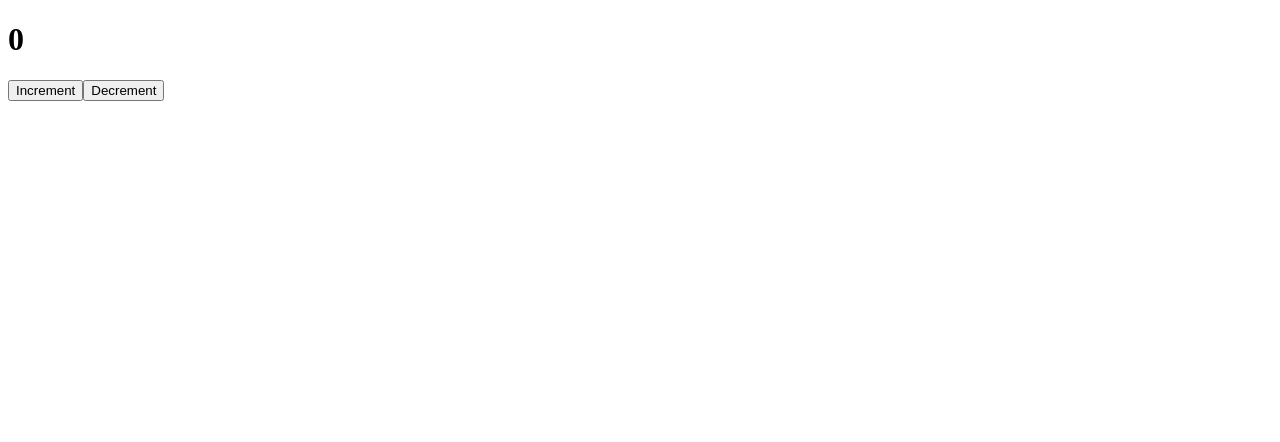
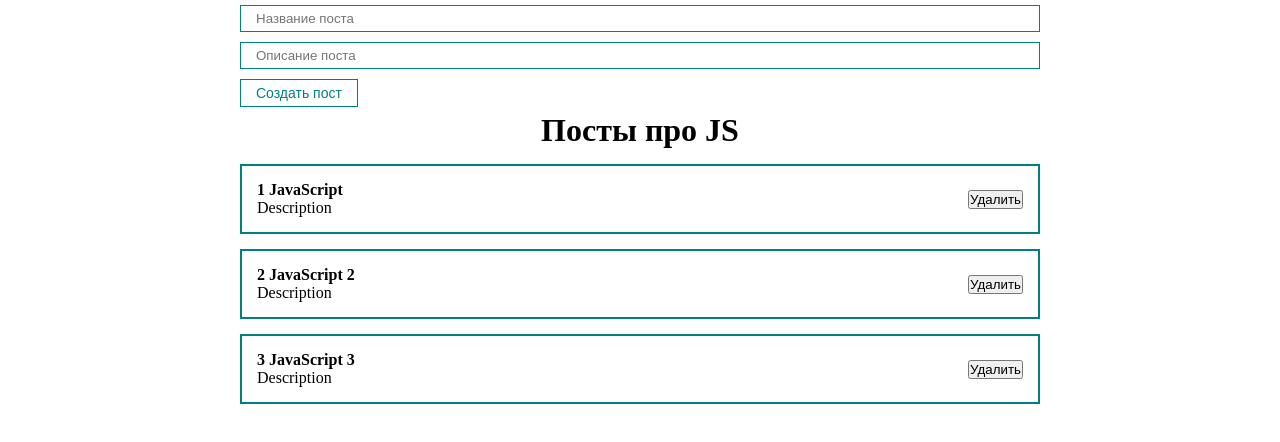
Before and after one commit to mdlufy/react-blog, a React (Create React App) app: page / in a window 1280 px wide. Shown: the top 442 px of the page. Built offline with nearby package versions, Linux system fonts and the light colour scheme.

Commit message:
get data using controlled input

```diff
--- a/src/App.js
+++ b/src/App.js
@@ -1,15 +1,41 @@
-import React, { useState } from 'react';
-import ClassCounter from './components/ClassCounter';
-import Counter from './components/Counter';
+import React, { useState } from "react";
+import ClassCounter from "./components/ClassCounter";
+import Counter from "./components/Counter";
+import PostItem from "./components/PostItem";
+import PostList from "./components/PostList";
+import MyButton from "./components/UI/button/MyButton";
+import MyInput from "./components/UI/input/MyInput";
+import "./styles/App.css";
 
 function App() {
-    const [value, setValue] = useState('ТЕКСТ В ИНПУТЕ');
+    const [posts, setPosts] = useState([
+        { id: 1, title: "JavaScript", body: "Description" },
+        { id: 2, title: "JavaScript 2", body: "Description" },
+        { id: 3, title: "JavaScript 3", body: "Description" },
+    ]);
+    const [title, setTitle] = useState('');
 
-  return (
-    <div className="App">
-        <ClassCounter/>
-    </div>
-  );
+    function addNewPost(e) {
+        e.preventDefault();
+        console.log(title);
+    }
+
+    return (
+        <div className="App">
+            <form>
+                {/*Управляемый компонент*/}
+                <MyInput
+                    value={title}
+                    onChange={e => setTitle(e.target.value)}
+                    type="text"
+                    placeholder="Название поста"
+                />
+                <MyInput type="text" placeholder="Описание поста" />
+                <MyButton onClick={addNewPost}>Создать пост</MyButton>
+            </form>
+            <PostList posts={posts} title="Посты про JS" />
+        </div>
+    );
 }
 
 export default App;
--- a/src/components/ClassCounter.jsx
+++ b/src/components/ClassCounter.jsx
@@ -1,33 +1,31 @@
 import React from "react";
 
 class ClassCounter extends React.Component {
-
     constructor(props) {
         super(props);
         this.state = {
-            count: 0
-        }
+            count: 0,
+        };
         this.increment = this.increment.bind(this);
         this.decrement = this.decrement.bind(this);
     }
 
     increment() {
-        this.setState({count: this.state.count + 1})
+        this.setState({ count: this.state.count + 1 });
     }
 
     decrement() {
-        this.setState({count: this.state.count - 1})
+        this.setState({ count: this.state.count - 1 });
     }
 
     render() {
         return (
-        <div>
-            <h1>{this.state.count}</h1>
-            <button onClick={this.increment}>Increment</button>
-            <button onClick={this.decrement}>Decrement</button>
-
-        </div>
-        )
+            <div>
+                <h1>{this.state.count}</h1>
+                <button onClick={this.increment}>Increment</button>
+                <button onClick={this.decrement}>Decrement</button>
+            </div>
+        );
     }
 }
 
--- /dev/null
+++ b/src/components/PostItem.jsx
@@ -0,0 +1,19 @@
+import React from "react";
+
+const PostItem = (props) => {
+    return (
+        <div className="post">
+            <div className="post__content">
+                <strong>
+                    {props.post.id} {props.post.title}
+                </strong>
+                <div>{props.post.body}</div>
+            </div>
+            <div className="post__btns">
+                <button>Удалить</button>
+            </div>
+        </div>
+    );
+};
+
+export default PostItem;
--- /dev/null
+++ b/src/components/PostList.jsx
@@ -0,0 +1,15 @@
+import React from "react";
+import PostItem from "./PostItem";
+
+const PostList = ({ posts, title }) => {
+    return (
+        <div>
+            <h1 style={{ textAlign: "center" }}>{title}</h1>
+            {posts.map((post) => (
+                <PostItem post={post} key={post.id} />
+            ))}
+        </div>
+    );
+};
+
+export default PostList;
--- /dev/null
+++ b/src/components/UI/button/MyButton.jsx
@@ -0,0 +1,12 @@
+import React from 'react';
+import classes from './MyButton.module.css';
+
+const MyButton = ({children, ...props}) => {
+    return (
+        <button {...props} className={classes.myBtn}>
+            {children}
+        </button>
+    );
+};
+
+export default MyButton;
--- /dev/null
+++ b/src/components/UI/button/MyButton.module.css
@@ -0,0 +1,9 @@
+.myBtn {
+    padding: 5px 15px;
+    margin: 5px 0;
+    color: teal;
+    font-size: 14px;
+    background: transparent;
+    border: 1px solid teal;
+    cursor: pointer;
+}
--- /dev/null
+++ b/src/components/UI/input/MyInput.jsx
@@ -0,0 +1,10 @@
+import React from 'react';
+import classes from './MyInput.module.css';
+
+const MyInput = (props) => {
+    return (
+        <input className={classes.myInput} {...props} />
+    );
+};
+
+export default MyInput;
--- /dev/null
+++ b/src/components/UI/input/MyInput.module.css
@@ -0,0 +1,6 @@
+.myInput {
+    width: 100%;
+    padding: 5px 15px;
+    margin: 5px 0;
+    border: 1px solid teal;
+}
--- /dev/null
+++ b/src/styles/App.css
@@ -0,0 +1,23 @@
+* {
+    margin: 0;
+    padding: 0;
+    box-sizing: border-box;
+}
+
+#root {
+    display: flex;
+    justify-content: center;
+}
+
+.App {
+    width: 800px;
+}
+
+.post {
+    display: flex;
+    padding: 15px;
+    border: 2px solid teal;
+    margin-top: 15px;
+    justify-content: space-between;
+    align-items: center;
+}
```
Also changed, not shown: src/components/Counter.jsx (+5 -6 lines).
